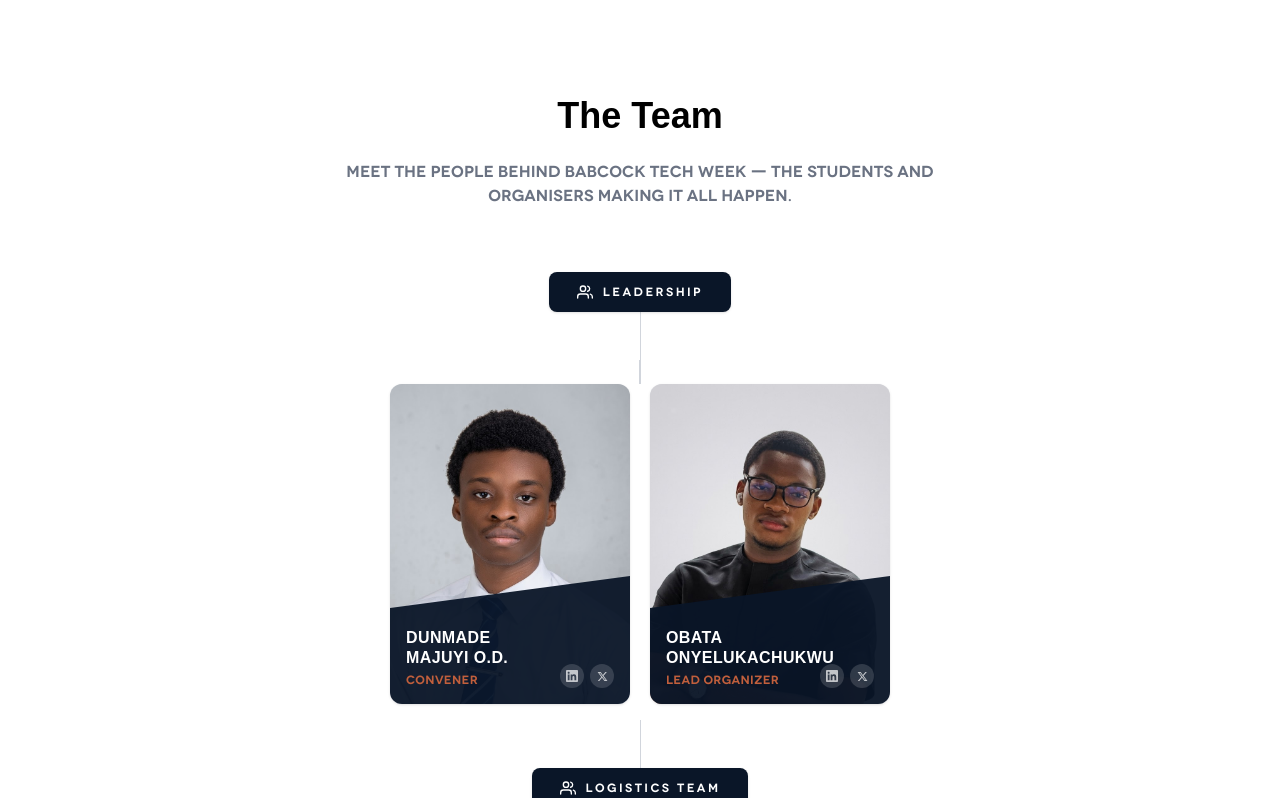
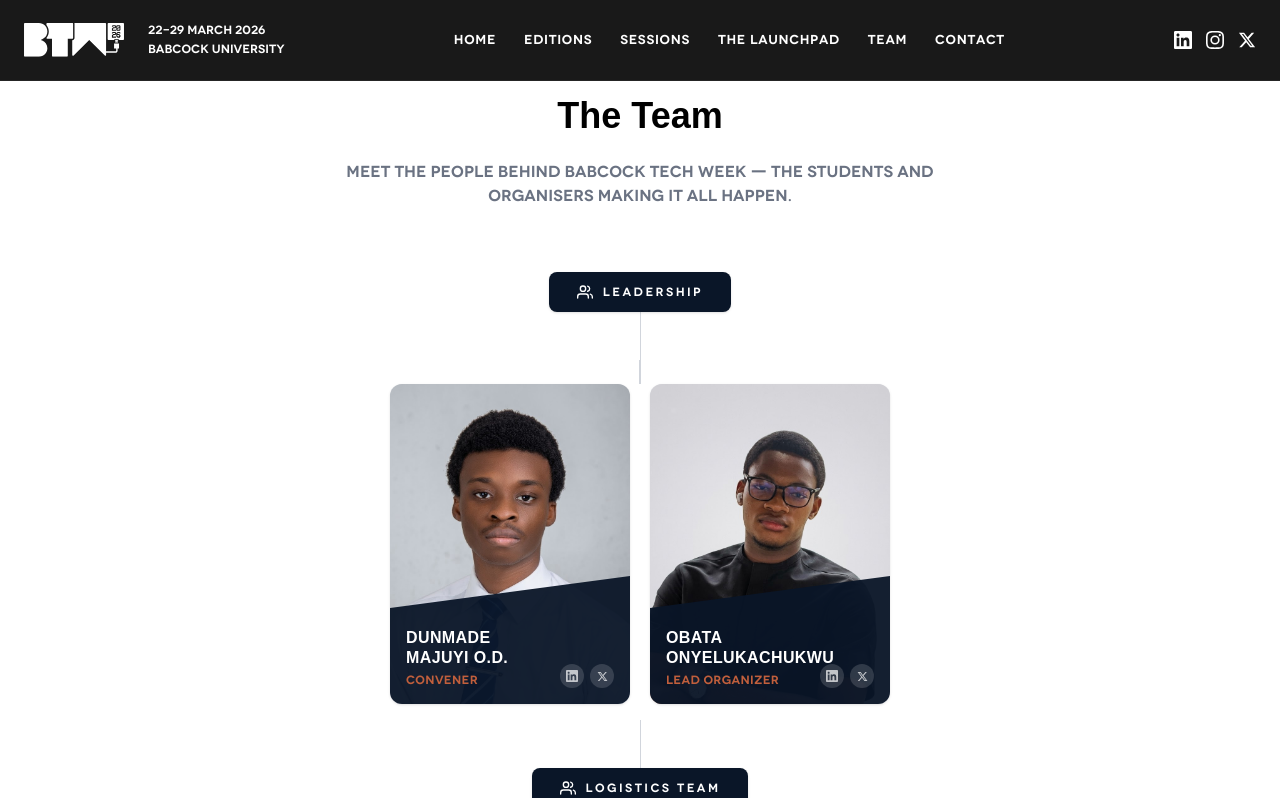
Before and after one commit to victoribironke/babcock-tech-week, a Next.js app: page /team in a window 1280 px wide. Shown: the top 798 px of the page. Built offline with nearby package versions, Linux system fonts and the light colour scheme; a web font is replaced by a local one.

Commit message:
Changed the nav bar on this page to render in as solid from the top of the page to avoid disappearing against white background

```diff
--- a/app/components/Header.tsx
+++ b/app/components/Header.tsx
@@ -29,7 +29,7 @@ const socialLinks = [
   { name: "X", path: "M18.244 2.25h3.308l-7.227 8.26 8.502 11.24H16.17l-5.214-6.817L4.99 21.75H1.68l7.73-8.835L1.254 2.25H8.08l4.713 6.231zm-1.161 17.52h1.833L7.084 4.126H5.117z", href: "https://x.com/babcocktechweek" },
 ];
 
-export default function Header() {
+export default function Header({ solid = false }: { solid?: boolean }) {
   const [scrolled, setScrolled] = useState(false);
   const [menuOpen, setMenuOpen] = useState(false);
 
@@ -55,7 +55,7 @@ export default function Header() {
   return (
     <>
       <header
-        className={`fixed top-0 left-0 right-0 z-1000 transition-all duration-300 ${scrolled
+        className={`fixed top-0 left-0 right-0 z-1000 transition-all duration-300 ${(scrolled || solid)
             ? "bg-black/90 backdrop-blur-md border-b border-white/5"
             : "bg-transparent"
           }`}
--- a/app/team/page.tsx
+++ b/app/team/page.tsx
@@ -12,7 +12,7 @@ export const metadata: Metadata = {
 export default function TeamPage() {
   return (
     <>
-      <Header />
+      <Header solid />
       <main>
         <TeamOrganogram />
       </main>
```
